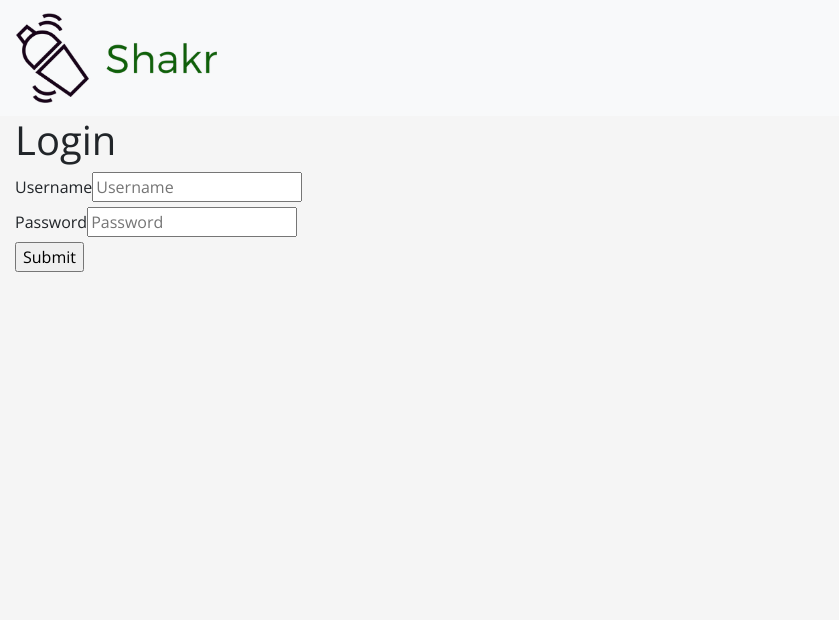
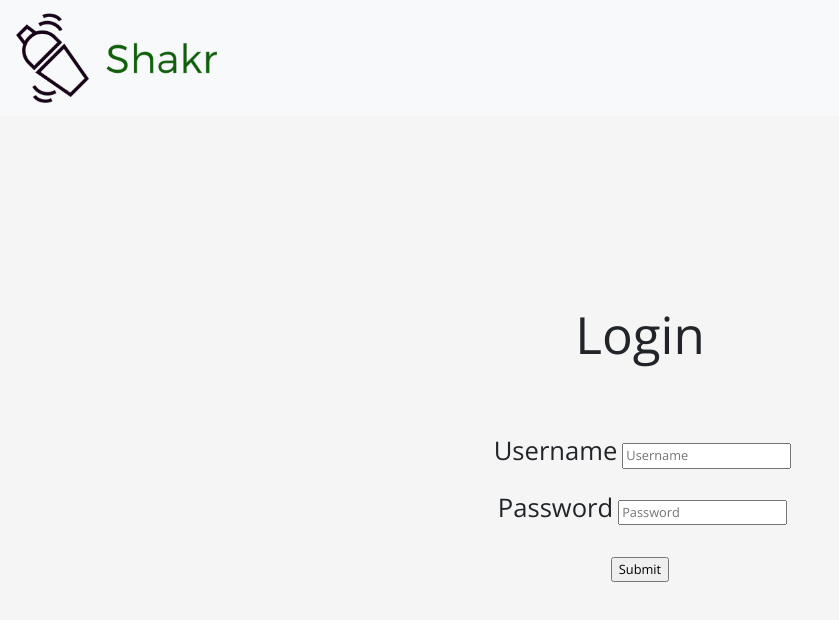
Before and after one commit to saazim1123/Shak-r-App-, a React (Create React App) app in the folder client/: page /login in a window 1280 px wide. Shown: the top 620 px of the page, without its empty margins (0-839 px from the left). Built offline with nearby package versions, Linux system fonts and the light colour scheme.

Commit message:
Log in page Styled

```diff
--- a/client/src/containers/Login.js
+++ b/client/src/containers/Login.js
@@ -33,10 +33,10 @@ class Login extends Component {
 
     render(){
         return(
-            <form onSubmit={this.handleSubmit}>
-        <h1>Login</h1>
-
-        <label>Username</label>
+        <form onSubmit={this.handleSubmit} className="signup">
+        <h1 className="signup-title">Login</h1>
+        <div className="signup-details">
+        <label className="username-label">Username</label>
         <input
           name='username'
           placeholder='Username'
@@ -44,7 +44,7 @@ class Login extends Component {
           onChange={this.handleChange}
           /><br/>
 
-        <label>Password</label>
+        <label className="password-label">Password</label>
         <input
           type='password'
           name='password'
@@ -54,6 +54,7 @@ class Login extends Component {
           /><br/>
 
         <input type='submit'/>
+        </div>
       </form>
         )
     }
```
